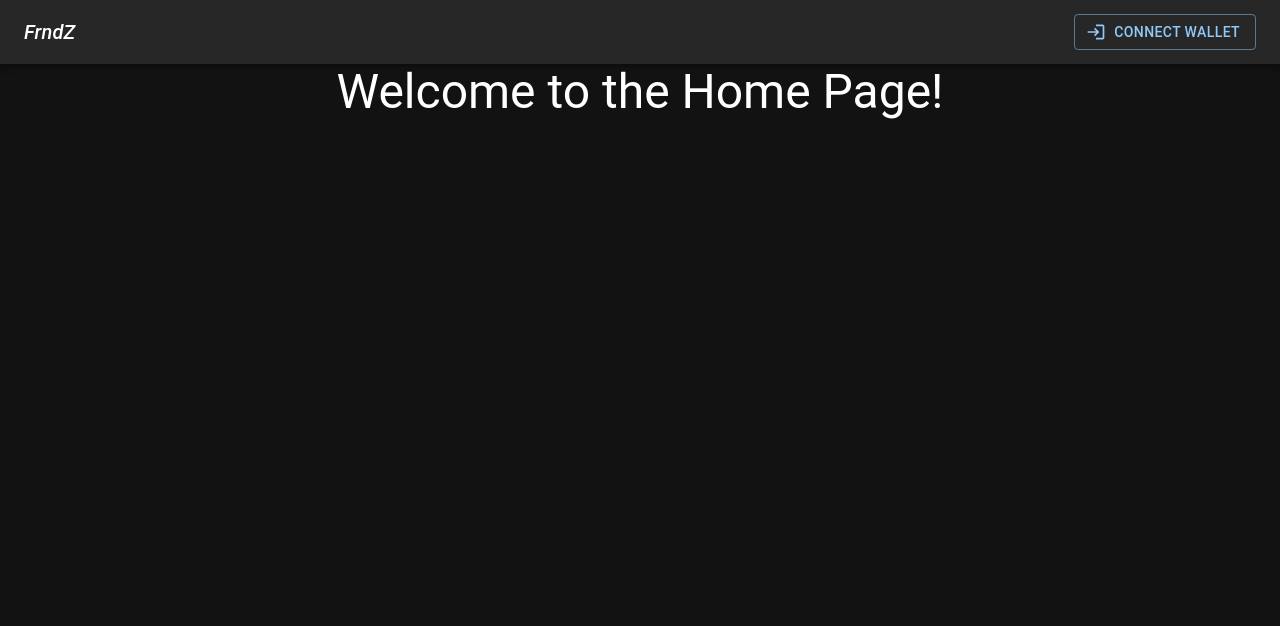
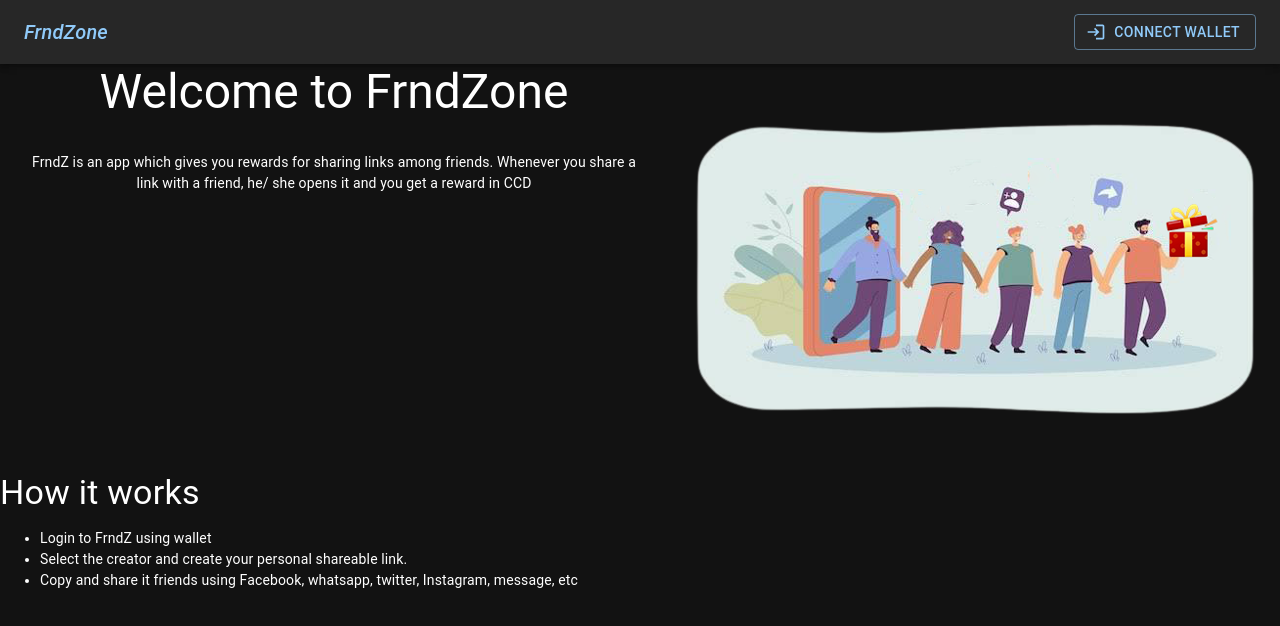
Before and after one commit to NewearthartTech/FriendZone_frontend, a React (Vite) app: page / in a window 1280 px wide. Shown: the top 626 px of the page. Built offline with nearby package versions, Linux system fonts and the light colour scheme.

Commit message:
work on landing page

```diff
--- a/src/components/navbar.tsx
+++ b/src/components/navbar.tsx
@@ -5,7 +5,7 @@ import Toolbar from '@mui/material/Toolbar';
 import Typography from '@mui/material/Typography';
 import Wallet from './wallet';
 import { Add } from '@mui/icons-material';
-import { Button, useMediaQuery } from '@mui/material';
+import { Button, Link, useMediaQuery } from '@mui/material';
 import { useAtomValue } from 'jotai';
 import { walletPresentAtom } from '../store/walletStore';
 import { useNavigate } from 'react-router-dom';
@@ -18,11 +18,15 @@ const Navbar = () => {
         <Box sx={{ flexGrow: 1 }}>
             <AppBar position="static" color="primary">
                 <Toolbar>
+
                     <Typography variant="h6" component="div" sx={{ flexGrow: 1, fontStyle: "italic" }}>
-                        FrndZ
+                        <Link href="/" variant="inherit" underline="none">
+                            FrndZone
+                        </Link>
                     </Typography>
+
                     {walletPresent && (<Button onClick={() => navigate("/upload")} sx={{ marginX: "1em", padding: "10px" }} variant="outlined">
-                        <Add /> {matches && <span>Create donation</span>}
+                        <Add /> {matches && <span>Create shareable link</span>}
                     </Button>)}
                     <Wallet />
                 </Toolbar>
--- a/src/pages/home.tsx
+++ b/src/pages/home.tsx
@@ -1,10 +1,44 @@
-import { Typography } from '@mui/material'
+import { Box, Stack, Typography } from '@mui/material'
 import React from 'react'
 
 const Home = () => {
-  return (
-    <Typography textAlign="center" variant="h3" gutterBottom>Welcome to the Home Page!</Typography>
-  )
+    return (
+        <Box>
+            <Stack
+                justifyContent="center"
+                direction={{ xs: 'column', md: 'row' }}
+                spacing={{ xs: 1, sm: 2, md: 4 }}
+            >
+                <Box sx={{ marginTop: 23, marginBottom: { md: 10 }, textAlign: "center" }}>
+                    <Typography variant="h3">
+                        Welcome to FrndZone
+                    </Typography>
+                    <Typography fontSize={14} m={4}>
+                        FrndZ is an app which gives you rewards for sharing links among friends. Whenever you share a link with a friend, he/ she opens it and you get a reward in CCD
+                    </Typography>
+                </Box>
+                <img src="/startrewards.png" style={{ maxWidth: "40rem", margin: "auto 0" }} />
+            </Stack>
+            <Stack
+
+                direction={{ xs: 'column', sm: 'row' }}
+                spacing={{ xs: 1, sm: 2, md: 4 }}
+            >
+                <Box sx={{ m: 4 }}>
+                    <Typography variant="h4">
+                        How it works
+                    </Typography>
+                    <Typography fontSize={14}>
+                        <ul>
+                            <li>Login to FrndZ using wallet</li>
+                            <li>Select the creator and create your personal shareable link.</li>
+                            <li>Copy and share it friends using Facebook, whatsapp, twitter, Instagram, message, etc</li>
+                        </ul>
+                    </Typography>
+                </Box>
+            </Stack>
+        </Box>
+    )
 }
 
 export default Home
```
Also changed, not shown: public/startrewards.png (added).
